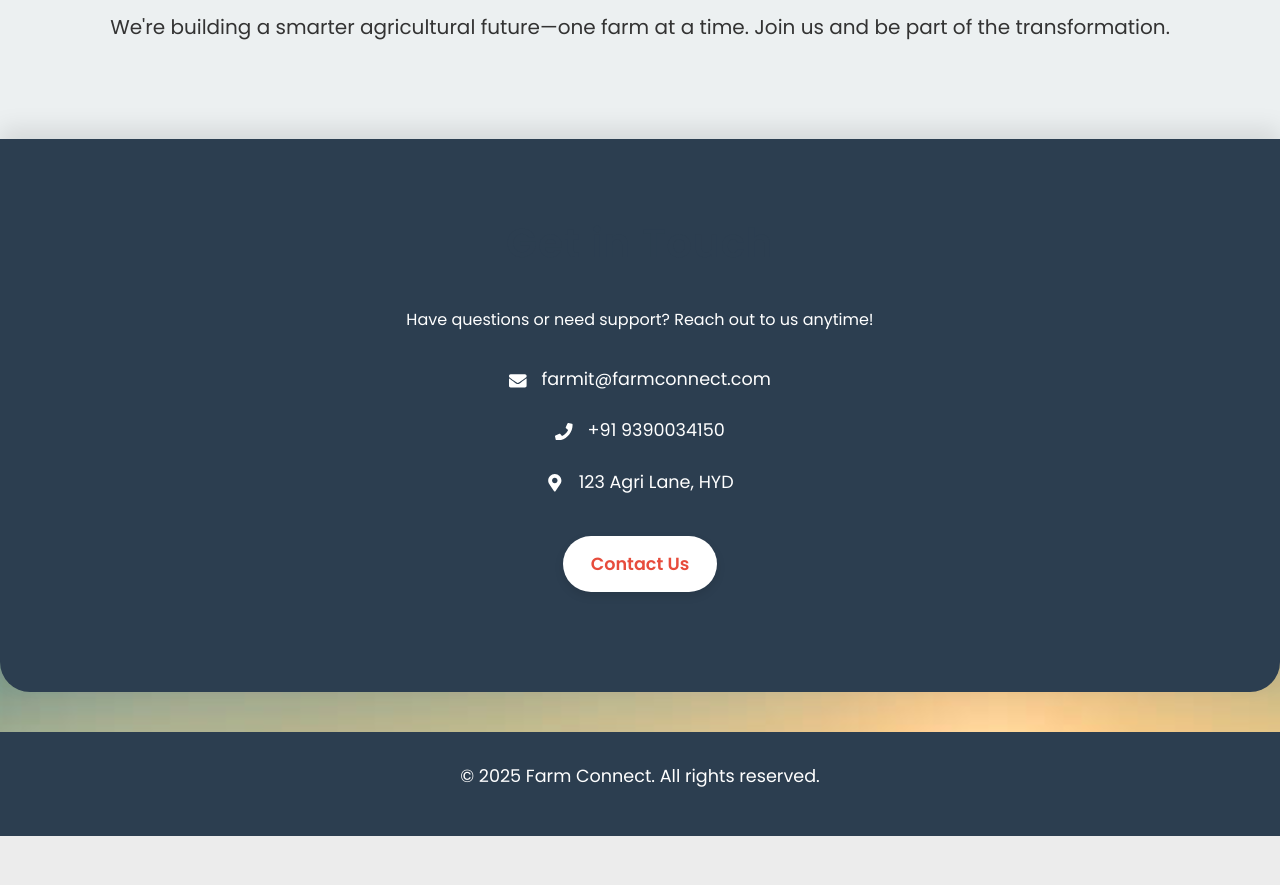
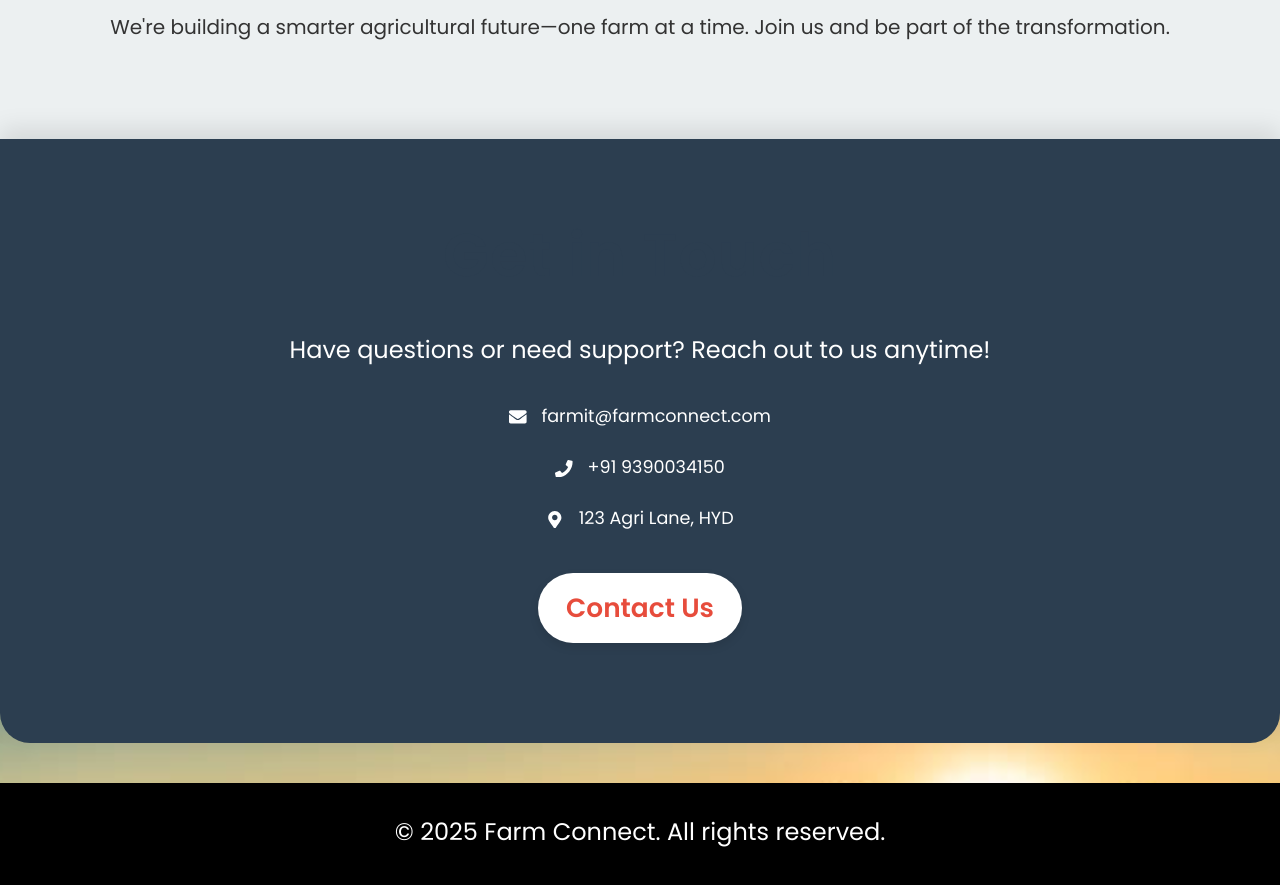
Before and after one commit to Harsha6463/farmIT-1, a React (Create React App) app in the folder client/: page / in a window 1280 px wide. Shown: the part 2680-3565 px from the top of the page. Before the commit the page ends 3516 px from the top, so only its background shows below. Built offline with nearby package versions, Linux system fonts and the light colour scheme.

Commit message:
first commit

```diff
--- a/client/src/components/HomePage/HomePage.css
+++ b/client/src/components/HomePage/HomePage.css
@@ -292,15 +292,16 @@
   border-bottom-right-radius: 30px;
   box-shadow: 0 -10px 25px rgba(0, 0, 0, 0.1);
   margin-bottom: 40px;
+  font-size: 1.5rem;
 }
 
 .footer {
-  background-color: #2c3e50;
+  background-color: black;
   width: 100%;
   padding: 30px;
   text-align: center;
   color: white;
-  font-size: 1.1rem;
+  font-size: 1.5rem;
 }
 
 .footer-content {
```
